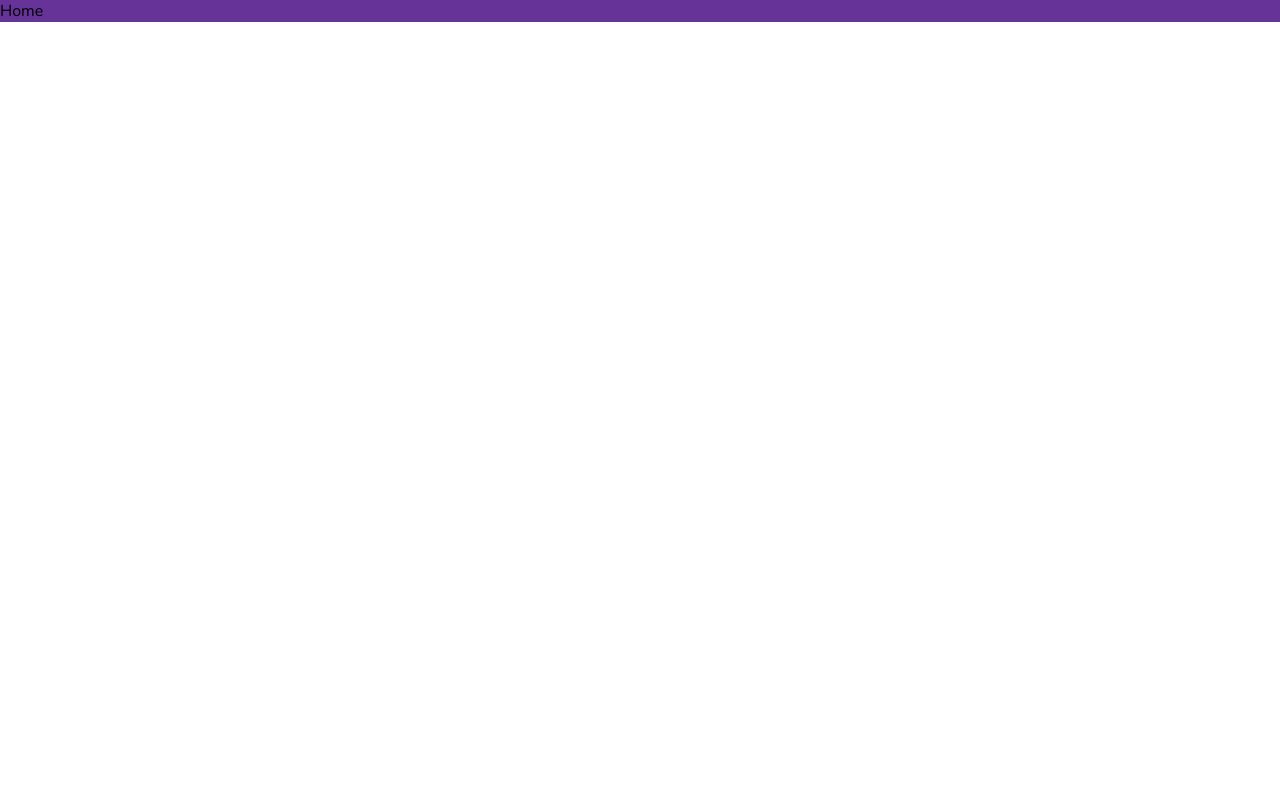
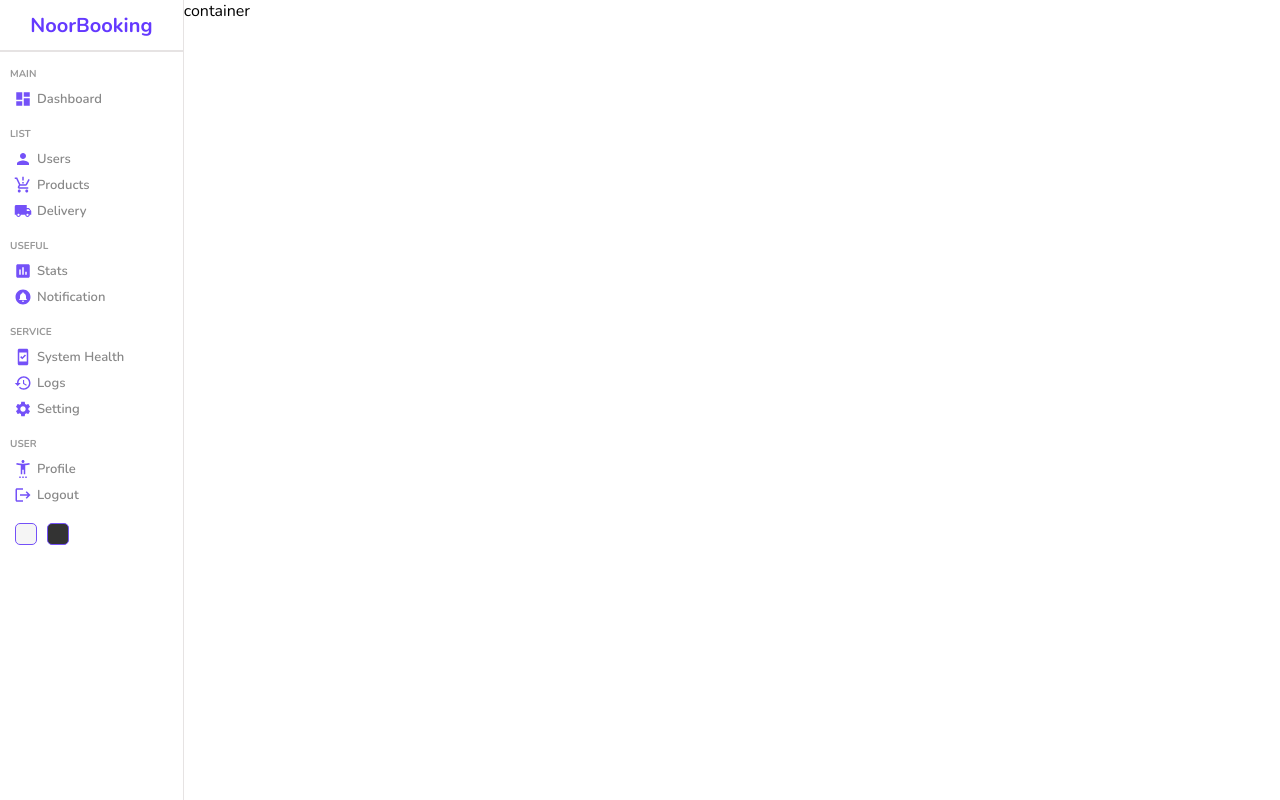
Before and after one commit to Radhi-Hudijan/noorBookingDp, a React (Create React App) app in the folder adminpanel/: page / in a window 1280 px wide. Built offline with nearby package versions, Linux system fonts and the light colour scheme.

Commit message:
side bar component done

```diff
--- a/adminpanel/src/App.js
+++ b/adminpanel/src/App.js
@@ -1,9 +1,33 @@
+import { BrowserRouter, Routes, Route } from "react-router-dom";
 import Home from "./pages/home/Home";
+import Login from "./pages/login/Login";
+import List from "./pages/list/List";
+import Single from "./pages/single/Single";
+import New from "./pages/new/New";
 
 function App() {
   return (
     <div className="App">
-      <Home />
+      <BrowserRouter>
+        <Routes>
+          <Route path="/">
+            <Route index element={<Home />} />
+            <Route path="login" element={<Login />} />
+
+            <Route path="users">
+              <Route index element={<List />} />
+              <Route path=":userId" element={<Single />} />
+              <Route path="new" element={<New />} />
+            </Route>
+
+            <Route path="products">
+              <Route index element={<List />} />
+              <Route path=":productId" element={<Single />} />
+              <Route path="new" element={<New />} />
+            </Route>
+          </Route>
+        </Routes>
+      </BrowserRouter>
     </div>
   );
 }
--- /dev/null
+++ b/adminpanel/src/component/sidebar/Sidebar.jsx
@@ -0,0 +1,87 @@
+import React from "react";
+import "./sidebar.scss";
+
+// import icons from Material Ui
+import DashboardIcon from "@mui/icons-material/Dashboard";
+import PersonIcon from "@mui/icons-material/Person";
+import ProductionQuantityLimitsIcon from "@mui/icons-material/ProductionQuantityLimits";
+import LocalShippingIcon from "@mui/icons-material/LocalShipping";
+import AssessmentIcon from "@mui/icons-material/Assessment";
+import CircleNotificationsIcon from "@mui/icons-material/CircleNotifications";
+import SystemSecurityUpdateGoodIcon from "@mui/icons-material/SystemSecurityUpdateGood";
+import HistoryIcon from "@mui/icons-material/History";
+import SettingsIcon from "@mui/icons-material/Settings";
+import SettingsAccessibilityIcon from "@mui/icons-material/SettingsAccessibility";
+import LogoutIcon from "@mui/icons-material/Logout";
+
+const Sidebar = () => {
+  return (
+    <div className="sidebar">
+      <div className="top">
+        <span className="logo">NoorBooking</span>
+      </div>
+      <hr />
+      <div className="center">
+        <ul>
+          <p className="title">MAIN</p>
+          <li>
+            <DashboardIcon className="icon" />
+            <span> Dashboard</span>
+          </li>
+
+          <p className="title">LIST</p>
+          <li>
+            <PersonIcon className="icon" />
+            <span> Users</span>
+          </li>
+          <li>
+            <ProductionQuantityLimitsIcon className="icon" />
+            <span> Products</span>
+          </li>
+          <li>
+            <LocalShippingIcon className="icon" />
+            <span> Delivery</span>
+          </li>
+
+          <p className="title">USEFUL</p>
+          <li>
+            <AssessmentIcon className="icon" />
+            <span> Stats</span>
+          </li>
+          <li>
+            <CircleNotificationsIcon className="icon" />
+            <span> Notification</span>
+          </li>
+          <p className="title">SERVICE</p>
+          <li>
+            <SystemSecurityUpdateGoodIcon className="icon" />
+            <span> System Health</span>
+          </li>
+          <li>
+            <HistoryIcon className="icon" />
+            <span> Logs</span>
+          </li>
+          <li>
+            <SettingsIcon className="icon" />
+            <span> Setting</span>
+          </li>
+          <p className="title">USER</p>
+          <li>
+            <SettingsAccessibilityIcon className="icon" />
+            <span> Profile</span>
+          </li>
+          <li>
+            <LogoutIcon className="icon" />
+            <span> Logout</span>
+          </li>
+        </ul>
+      </div>
+      <div className="bottom">
+        <div className="colorOption"></div>
+        <div className="colorOption"></div>
+      </div>
+    </div>
+  );
+};
+
+export default Sidebar;
--- /dev/null
+++ b/adminpanel/src/component/sidebar/sidebar.scss
@@ -0,0 +1,87 @@
+.sidebar {
+  flex: 1;
+  border-right: 0.5px solid rgb(230, 227, 227);
+  min-height: 100vh;
+  background-color: white;
+  .top {
+    height: 50px;
+    display: flex;
+    align-items: center;
+    justify-content: center;
+
+    .logo {
+      font-size: 20px;
+      font-weight: bold;
+      color: #6439ff;
+    }
+  }
+
+  hr {
+    height: 0;
+    border: 0.5px solid rgb(230, 227, 227);
+  }
+
+  .center {
+    padding-left: 10px;
+
+    ul {
+      list-style: none;
+      margin: 0;
+      padding: 0;
+
+      .title {
+        font-size: 10px;
+        font-weight: bold;
+        color: #999;
+        margin-top: 15px;
+        margin-bottom: 5px;
+      }
+
+      li {
+        display: flex;
+        align-items: center;
+        padding: 4px;
+        cursor: pointer;
+
+        &:hover {
+          background-color: #ece8ff;
+        }
+
+        .icon {
+          font-size: 18px;
+          color: #7451f8;
+        }
+
+        span {
+          font-size: 13px;
+          font-weight: 600;
+          color: #888;
+          margin-left: 5px;
+        }
+      }
+    }
+  }
+
+  .bottom {
+    display: flex;
+    align-items: center;
+    margin: 10px;
+
+    .colorOption {
+      width: 20px;
+      height: 20px;
+      border-radius: 5px;
+      border: 1px solid #7451f8;
+      cursor: pointer;
+
+      &:nth-child(1) {
+        background-color: whitesmoke;
+        margin: 5px;
+      }
+      &:nth-child(2) {
+        background-color: #333;
+        margin: 5px;
+      }
+    }
+  }
+}
--- a/adminpanel/src/pages/home/Home.jsx
+++ b/adminpanel/src/pages/home/Home.jsx
@@ -1,7 +1,13 @@
+import Sidebar from "../../component/sidebar/Sidebar";
 import "./home.scss";
 
 const Home = () => {
-  return <div className="home">Home</div>;
+  return (
+    <div className="home">
+      <Sidebar />
+      <div className="homeContainer">container</div>
+    </div>
+  );
 };
 
 export default Home;
--- a/adminpanel/src/pages/home/home.scss
+++ b/adminpanel/src/pages/home/home.scss
@@ -1,6 +1,7 @@
 .home {
-  background-color: rebeccapurple;
-  .title {
-    color: white;
+  display: flex;
+
+  .homeContainer {
+    flex: 6;
   }
 }
```
Also changed, not shown: adminpanel/package.json (+7 -0 lines), adminpanel/src/component/navbar/Navbar.jsx (added, +8 -0 lines), adminpanel/src/component/navbar/navbar.scss (added), 1 other file (tests, documents, lock files or other folders).
